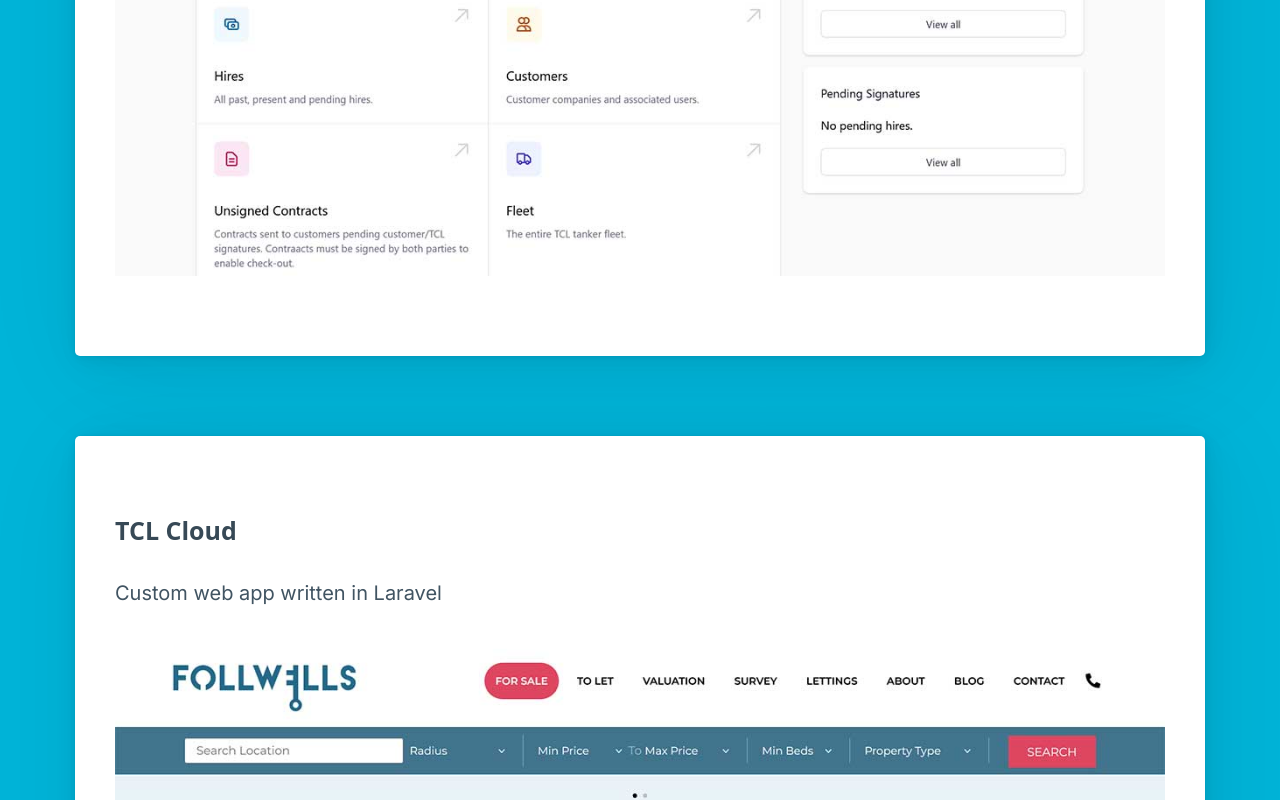
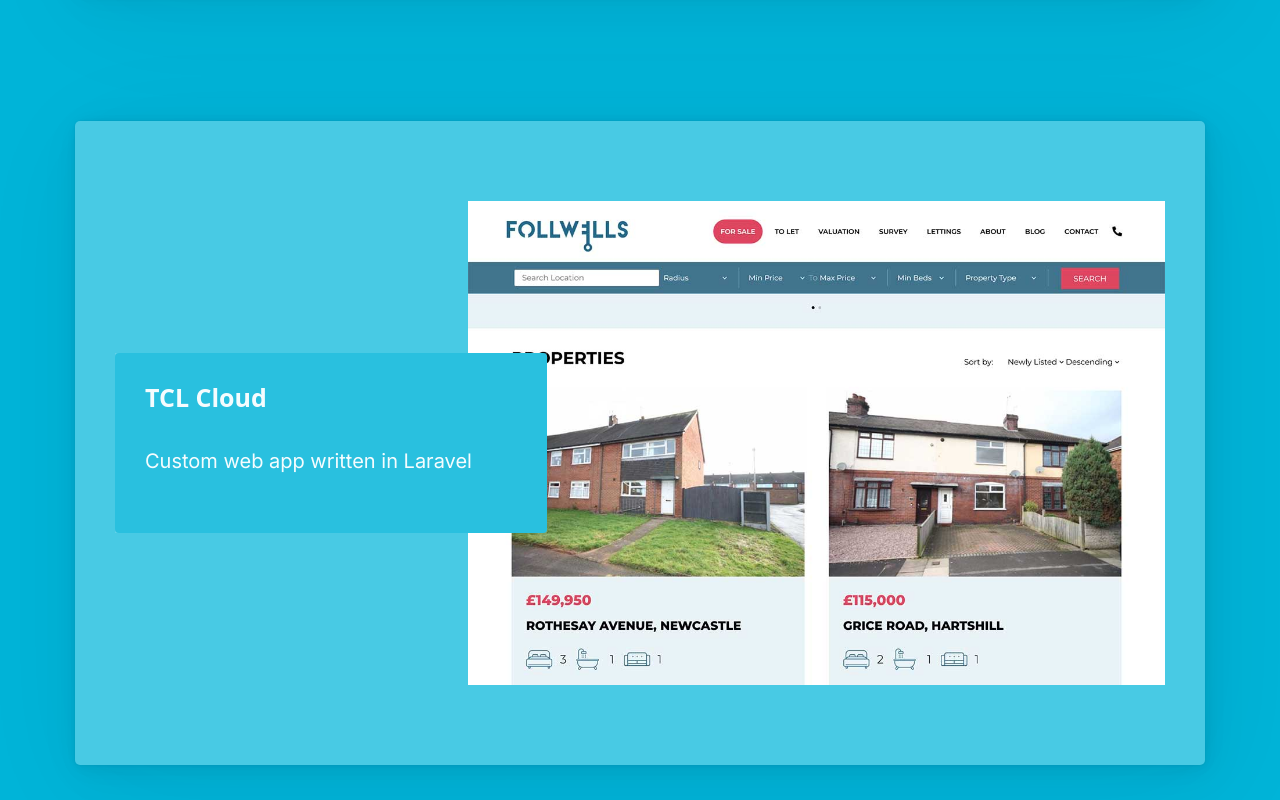
Before and after one commit to linear5ky/portfolio-2023, a Next.js app: page / in a window 1280 px wide. Shown: the part 1640-2440 px from the top of the page. Built offline with nearby package versions, Linux system fonts and the light colour scheme.

Commit message:
feat: add in techstack

```diff
--- a/components/Footer.js
+++ b/components/Footer.js
@@ -0,0 +1,23 @@
+import React, { useEffect, useState } from "react";
+
+import { useRouter } from "next/router";
+
+
+export default function Footer() {
+  const router = useRouter();
+  // console.log(router.asPath);
+
+  const [mounted, setMounted] = useState(false);
+
+  useEffect(() => {
+    setMounted(true);
+  }, []);
+
+  return (
+  <footer>
+      <div class="container">
+
+      </div>
+    </footer>
+    );
+}
--- a/components/Projects.js
+++ b/components/Projects.js
@@ -71,9 +71,32 @@ export default function Projects() {
                                 />
 
                         </div>
+                    </article>
 
 
-</article>
+                    <article class="project">
+
+                      <div class="project-content">
+                          <div class="inner">
+                                  <h4>TCL Cloud</h4>
+                                  <p>Custom web app written in Laravel</p>
+                          </div>
+                      </div>
+
+
+                      <div class="project-image">
+
+
+                          <Image
+                              src="/images/portfolio-follwells.jpg"
+                              alt="Next.js Logo"
+                              layout="fill"
+                              className="custom-img"
+
+                              />
+
+                      </div>
+                      </article>
 
             </section>
 
--- /dev/null
+++ b/components/Tech.js
@@ -0,0 +1,49 @@
+import React, { useEffect, useState } from "react";
+import Image from 'next/image'
+import { useRouter } from "next/router";
+
+
+export default function Tech() {
+  const router = useRouter();
+  // console.log(router.asPath);
+
+  const [mounted, setMounted] = useState(false);
+
+  useEffect(() => {
+    setMounted(true);
+  }, []);
+
+  return (
+
+
+    <div class="container">
+
+       <h3>Technologies I work with</h3>
+
+      <section class="techstack">
+
+            <div class="item">PHP</div>
+            <div class="item">CSS</div>
+            <div class="item">Javascript</div>
+            <div class="item">Mysql</div>
+            <div class="item">SASS</div>
+            <div class="item">LESS</div>
+            <div class="item">Gulp</div>
+
+            <div class="item">Webpack</div>
+            <div class="item">Tailwind</div>
+            <div class="item">PHP</div>
+            <div class="item">Nextjs</div>
+            <div class="item">Wordpress</div>
+            <div class="item">Magento</div>
+            <div class="item">Shopify</div>
+            <div class="item">Laravel</div>
+
+            <div class="item">Docker</div>
+
+      </section>
+
+
+  </div>
+);
+}
--- a/pages/_app.js
+++ b/pages/_app.js
@@ -2,8 +2,10 @@ import '../styles/globals.css'
 
 import '../styles/nav.css'
 import '../styles/hero.css'
-
-
+import '../styles/projects.css'
+import '../styles/services.css'
+import '../styles/tech.css'
+import '../styles/footer.css'
 export default function App({ Component, pageProps }) {
   return <Component {...pageProps} />
 }
--- a/pages/index.jsx
+++ b/pages/index.jsx
@@ -9,7 +9,9 @@ import Nav from "../components/Nav";
 import Hero from "../components/Hero";
 import Projects from "../components/Projects";
 import Services from "../components/Services";
+import Tech from "../components/Tech";
 
+import Footer from "../components/Footer";
 const inter = Inter({ subsets: ['latin'] })
 
 export default function Home() {
@@ -27,6 +29,9 @@ export default function Home() {
       <Hero />
       <Projects />
       <Services />
+      <Tech />
+
+      <Footer />
 
          {/* <main className={styles.main}>
             <div className={styles.description}>
--- /dev/null
+++ b/styles/footer.css
@@ -0,0 +1,5 @@
+footer {
+background:var(--black);
+width:100%;
+padding:1rem;
+}
--- a/styles/globals.css
+++ b/styles/globals.css
@@ -24,7 +24,7 @@
   --middle-blue: #90E0EF;
   --blizzard-blue: #ADE8F4;
   --light-cyan: #CAF0F8;
-
+  --black: #000;
   --primary-glow: conic-gradient(
     from 180deg at 50% 50%,
     #16abff33 0deg,
@@ -143,7 +143,7 @@ section {margin-top:50px auto;}
   height: calc(100vh - 100px);
 }
 
-h1,h2,h3,h4,h5,h5,p {margin: 0.67em 0;}
+h1,h2,h3,h4,h5,h5,p, a {margin: 2rem 0; font-weight:500; color:#FFF !important;}
 
 h3 {font-size:2rem;}
 
--- a/styles/hero.css
+++ b/styles/hero.css
@@ -20,5 +20,5 @@
  }
 
 
- .circle { display: inline-block; position: relative; width: 300px; height: 300px; overflow: hidden; border-radius: 50%; background:var(--white); }
+ .circle { display: inline-block; position: relative; width: 300px; height: 300px; overflow: hidden; border-radius: 50%; background:var(--white);  border:10px solid var(--blizzard-blue);}
  .circle img { width: auto; height: 100%; margin-left: 0px; }
--- a/styles/nav.css
+++ b/styles/nav.css
@@ -1,12 +1,12 @@
 
 .topbar-wrapper {
-    background:var( --green-blue);
+    background:var( --black);
     width:100%;
     max-height:100px;
 }
 
 .topbar {
-    background:var( --green-blue);
+
     width:100%;
     color:#fff;
     padding:var(--trim);
--- a/styles/projects.css
+++ b/styles/projects.css
@@ -6,34 +6,93 @@
 .project {
     display:grid;
     grid-template-columns: repeat(12, 1fr);
+    grid-template-areas: "image image image image" "content content content content content content content content";
+
     grid-gap:1rem;
     margin-bottom:2rem;
     align-items: center;
+    grid-gap: 10px;
+    margin-bottom:130px;
+    background:var(--sky-blue);
 }
 
 
+
+
 .project-image {
-
-    grid-area: 1 / 6 / -1 / -1;
-    grid-column: 1 / 8;
+    grid-area: image;
+    grid-area: 1 / 1 / 1 / 1;
+    grid-column: 1 / 9;
     z-index: 1;
     position: relative;
     text-align: left;
-    border:3px solid #000;
+
+}
+
+.project-image img::before {
+    background:rgba(202, 240, 248,0.2);
+    content:'';
+    position: absolute;
+    z-index:2;
+    width:100%;
+    height:100%;
+    left:0;
+    top:0;
+
 }
 
 .project-content {
-    background:var(--starcommand-blue);
-    min-height:20vh;
-    display:flex;
+    background:var(  --pacific-blue);
+
+
     border-radius:4px;
     align-items: center;
+
+    grid-area: 2 / 1 / 1 / 1;
+    grid-column: 8 / 13;
+    z-index: 2;
+
+    position: relative;
+
+    display:flex;
+    align-items: center;
+    padding:var(--trim);
     flex-wrap: wrap;
 
-    grid-area: 1 / 1 / -1 / 7;
-    grid-column: 7 / -1;
-    z-index: 2;
-    text-align: right;
-    position: relative;
+}
+
+
+.project-content::before {
+    background:rgba(202, 240, 248,0.2);
+    content:'';
+    position: absolute;
+    z-index:2;
+    width:100%;
+    height:100%;
+    left:0;
+    top:0;
+
 
 }
+
+
+.project-image:hover { background:rgba(202, 240, 248,1); cursor: pointer;}
+
+.project-content h4 {
+ flex-basis: 100%;
+
+
+}
+
+
+.project:nth-child(2)  .project-content {
+
+    grid-column: 1 / 6;
+}
+
+
+.project:nth-child(2)  .project-image  {
+    grid-column: 5 / -1;
+
+
+}
--- /dev/null
+++ b/styles/tech.css
@@ -0,0 +1,17 @@
+
+
+.techstack {display:grid;
+grid-template-columns: repeat(8, 1fr);
+grid-gap:1rem;
+}
+
+
+.techstack .item {
+    background:var(--sky-blue);
+    border-radius: 10px;
+    padding: 5px;
+
+    text-align: center;
+    font-size:0.75rem;
+    font-weight:400;
+}
```
